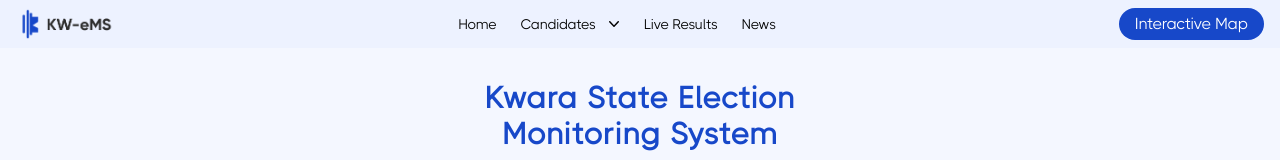
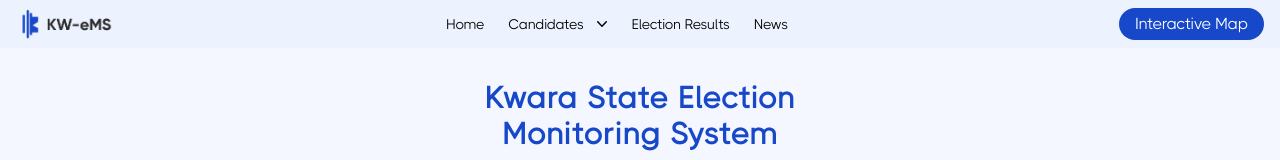
Before and after one commit to thereal-osas/KW-eMS, a React (Create React App) app: page / in a window 1280 px wide. Shown: the top 160 px of the page. Built offline with nearby package versions, Linux system fonts and the light colour scheme.

Commit message:
navbar naming update

```diff
--- a/src/App.js
+++ b/src/App.js
@@ -33,7 +33,7 @@ function App() {
 						element={<Home />}
 					/>
 					<Route
-						path="/live_results"
+						path="/results"
 						element={<LiveResult />}
 					/>
 					<Route
--- a/src/components/Navbar.jsx
+++ b/src/components/Navbar.jsx
@@ -39,8 +39,8 @@ function Navbar() {
 						<Link
 							onClick={Toggleoff}
 							className="text-sm font-medium"
-							to="/live_results">
-							Live Results
+							to="/results">
+							Election Results
 						</Link>
 						<Link
 							onClick={Toggleoff}
@@ -79,8 +79,8 @@ function Navbar() {
 							<Link
 								onClick={Toggleoff}
 								className=""
-								to="/live_results">
-								Live Results
+								to="/results">
+								Election Results
 							</Link>
 							<Link
 								onClick={Toggleoff}
```
